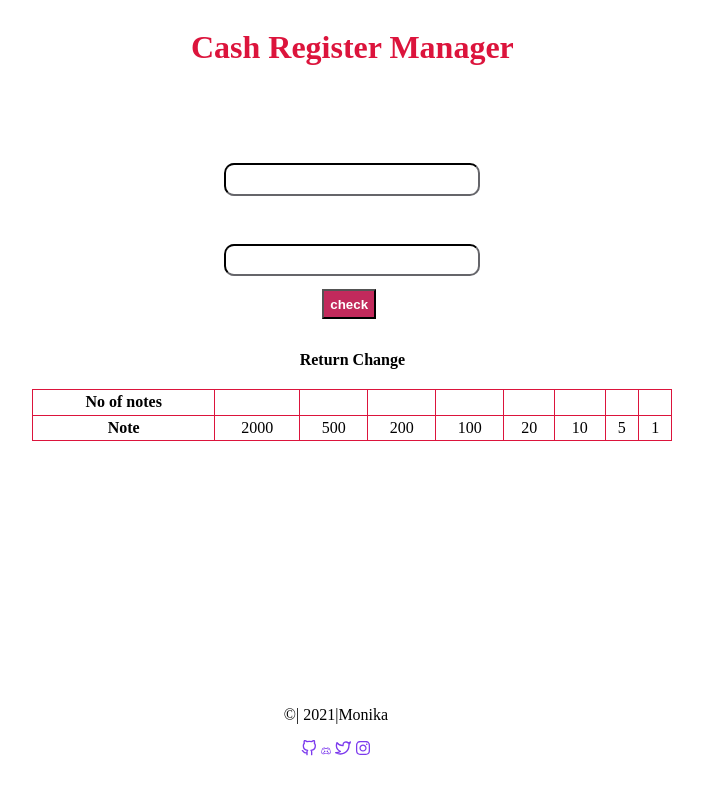
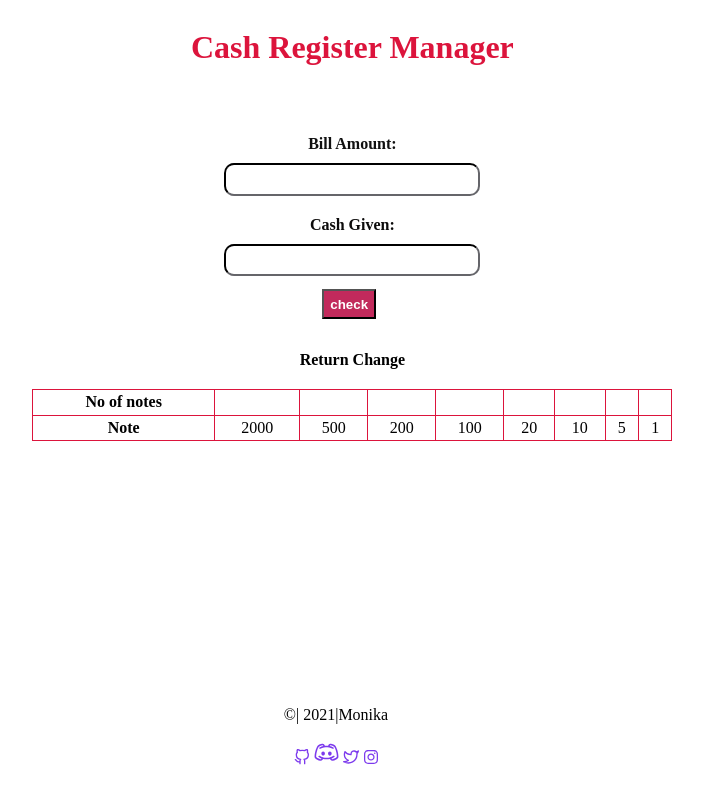
Before and after one commit to MonikaJhingan/mark10, a plain HTML site: page index.html in a window 1280 px wide. Shown: the whole page, without its empty margins (279-982 px from the left). Drawn offline with Linux system fonts and the light colour scheme.

Commit message:
image size change and color

```diff
--- a/index.html
+++ b/index.html
@@ -13,9 +13,9 @@
         <p class="description" style="font-size: 15px;">
             Enter the bill amount and cash given by the customer and know minimum number of notes to return.
         </p>
-        <label for="bill-amount" style="color: white;"><b>Bill Amount:</b></label>
+        <label for="bill-amount" style="color: rgb(17, 17, 17);"><b>Bill Amount:</b></label>
         <input class="nan" id="bill-amount"type="text"/>
-          <label for="cash-given" style="margin-top: 20px; color: white;"><b>Cash Given:</b></label>
+          <label for="cash-given" style="margin-top: 20px; color: rgb(12, 11, 11);"><b>Cash Given:</b></label>
         <input class="nan" id="cash-given" type="text"/>
         <div class="check">
           <button id="check-button" ><b>check</b></button>
@@ -55,7 +55,7 @@
       <p>©| 2021|Monika</p>
       <span>
           <a href="https://github.com/Gulnaaznasrin21?tab=repositories"><img src ="github.svg"></a>
-          <a href="https://discord.com/invite/qaGwEEB8eF"><img src="discord.svg" style="height: 10px;"></a>
+          <a href="https://discord.com/invite/qaGwEEB8eF"><img src="discord.svg" style="height: 25px;"></a>
           <a href="https://twitter.com/GulnaazNasrin?t=dJFgaiugHyf5jGLiQo9nhg&s=08"><img src ="twitter.svg"></a>
           <img src="instagram.svg">
 
```
